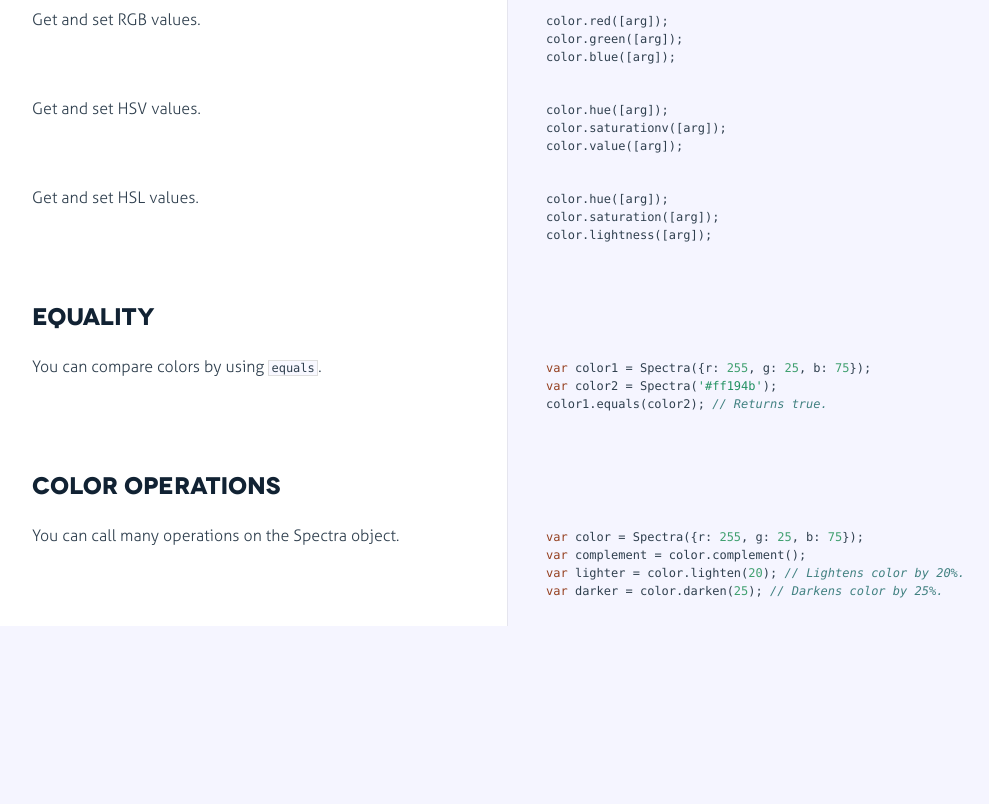
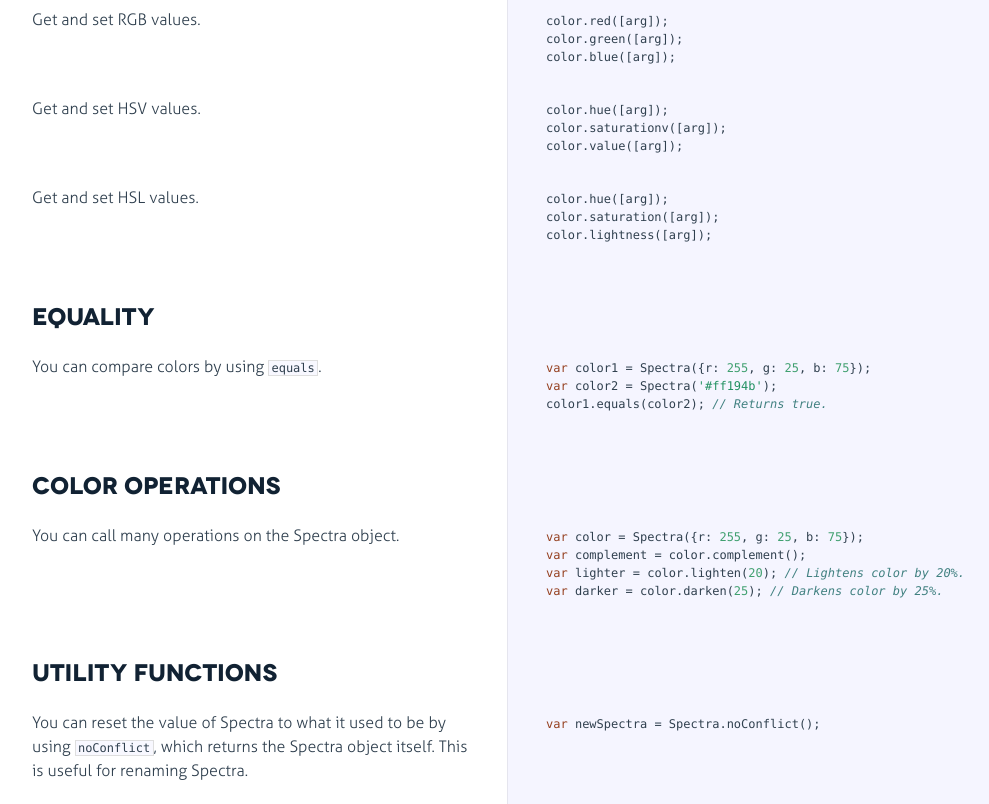
Before and after one commit to avp/spectra, a plain HTML site: page index.html in a window 1280 px wide. Shown: the part 617-1421 px from the top of the page, without its empty margins (18-1007 px from the left). Before the commit the page ends 1243 px from the top, so only its background shows below. Drawn offline with Linux system fonts and the light colour scheme.

Commit message:
Add documentation for noConflict.

```diff
--- a/index.html
+++ b/index.html
@@ -214,6 +214,35 @@
 
         </li>
 
+
+        <li id="section-13">
+            <div class="annotation">
+
+              <div class="pilwrap for-h2">
+                <a class="pilcrow" href="#section-13">&#182;</a>
+              </div>
+              <h2>Utility Functions</h2>
+
+            </div>
+
+        </li>
+
+
+        <li id="section-14">
+            <div class="annotation">
+
+              <div class="pilwrap ">
+                <a class="pilcrow" href="#section-14">&#182;</a>
+              </div>
+              <p>You can reset the value of Spectra to what it used to be by using <code>noConflict</code>, which returns
+the Spectra object itself. This is useful for renaming Spectra.</p>
+
+            </div>
+
+            <div class="content"><div class='highlight'><pre><span class="keyword">var</span> newSpectra = Spectra.noConflict();</pre></div></div>
+
+        </li>
+
     </ul>
   </div>
 </body>
```
Also changed, not shown: spectra.html (+29 -0 lines), spectra.js (+7 -0 lines).
